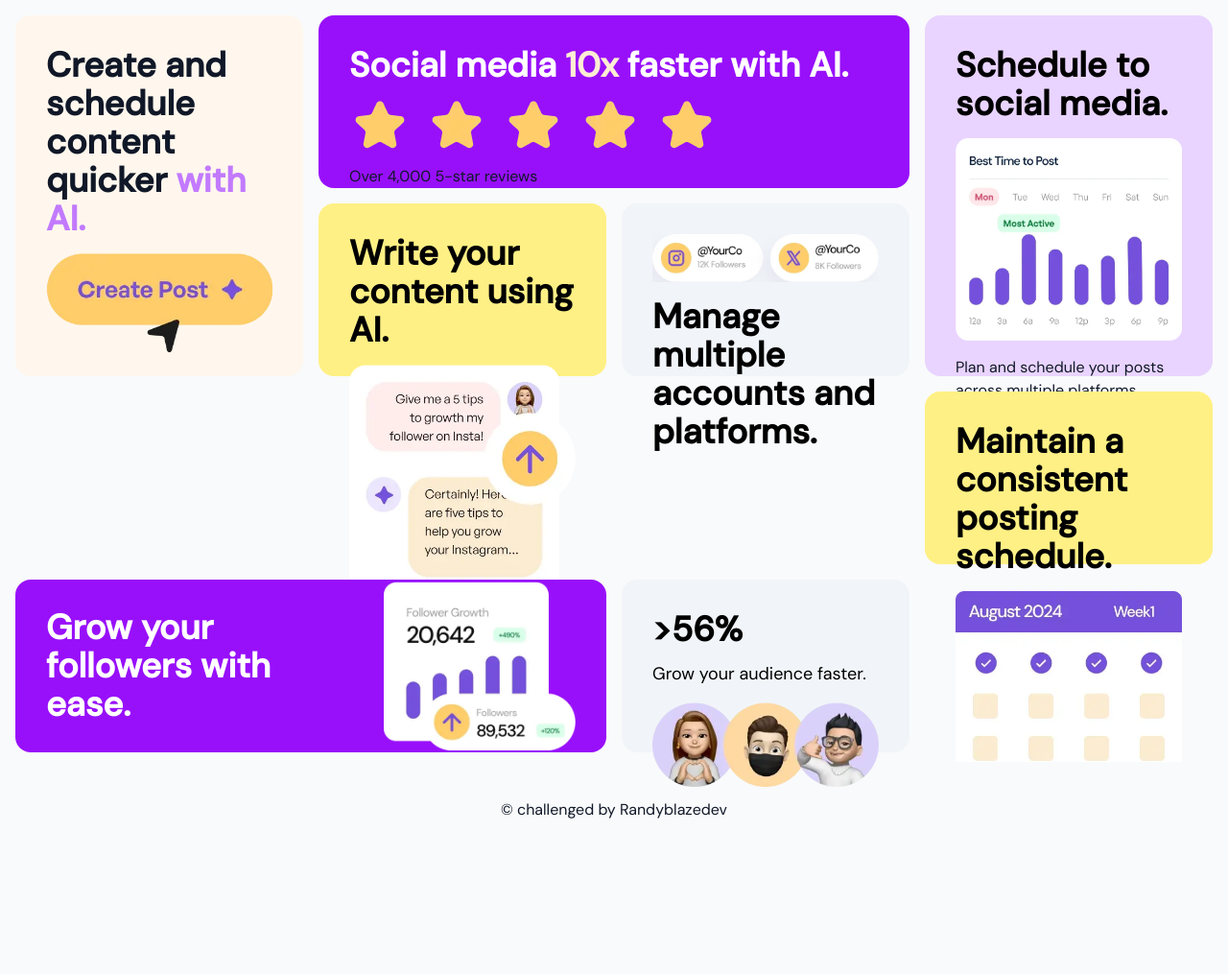
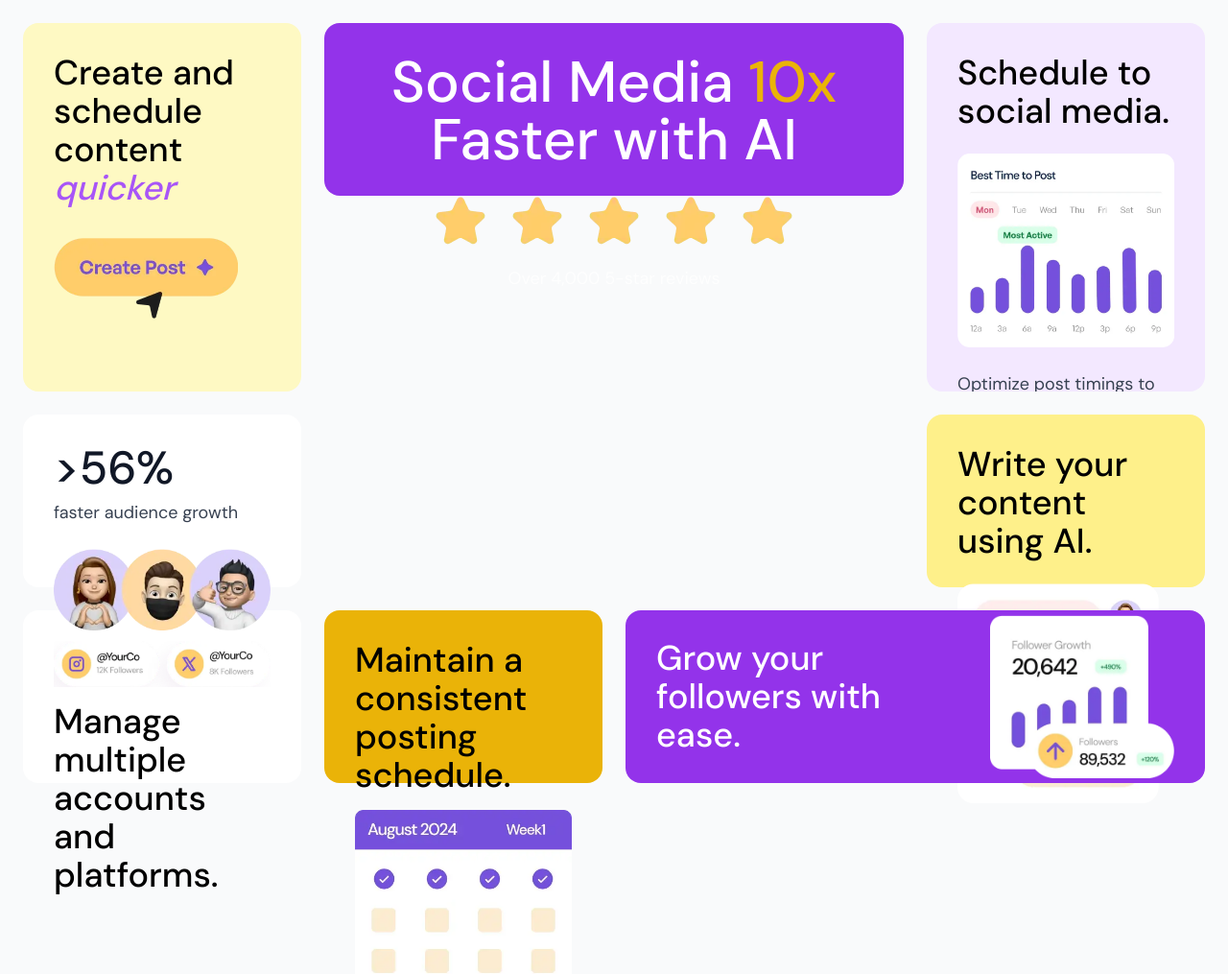
Before and after one commit to Randyblazedev/bento-grid, a plain HTML site: page index.html in a window 1280 px wide. Shown: the whole page at 96% size. Before the commit the page ends 888 px from the top, so only its background shows below. Drawn offline with nearby package versions, Linux system fonts and the light colour scheme.

Commit message:
fix: bento grid layout matching reference design

```diff
--- a/index.html
+++ b/index.html
@@ -4,68 +4,87 @@
   <meta charset="UTF-8">
   <meta name="viewport" content="width=device-width, initial-scale=1.0">
   <link rel="icon" type="image/png" sizes="32x32" href="./assets/images/favicon-32x32.png">
-  <script src="https://cdn.jsdelivr.net/npm/@tailwindcss/browser@4"></script>
+  <script src="https://cdn.tailwindcss.com"></script>
   <link rel="preconnect" href="https://fonts.googleapis.com">
   <link rel="preconnect" href="https://fonts.gstatic.com" crossorigin>
   <link href="https://fonts.googleapis.com/css2?family=DM+Sans:wght@400;500&display=swap" rel="stylesheet">
   <title>Bento Grid</title>
   <style>
     * { box-sizing: border-box; }
-    .bento-grid {
+    body { font-family: 'DM Sans', sans-serif; }
+    .grid-box { box-sizing: border-box; }
+    @media (min-width: 1024px) {
+      .bento {
         display: grid;
-      grid-template-columns: 1fr;
-      gap: 1rem;
-    }
-    @media (min-width: 1024px) {
-      .bento-grid {
         grid-template-columns: repeat(4, 1fr);
         grid-auto-rows: 180px;
+        gap: 1.5rem;
       }
-      .bento-grid > :nth-child(1) { grid-row: span 2; }
-      .bento-grid > :nth-child(2) { grid-column: span 2; }
-      .bento-grid > :nth-child(3) { grid-row: span 2; }
-      .bento-grid > :nth-child(6) { grid-column: 4; }
-      .bento-grid > :nth-child(7) { grid-column: span 2; display: flex; align-items: center; gap: 1.5rem; }
+      .bento > :nth-child(1) { grid-row: span 2; }
+      .bento > :nth-child(2) { grid-column: span 2; }
+      .bento > :nth-child(3) { grid-row: span 2; }
+      .bento > :nth-child(4) { grid-column: 4; }
+      .bento > :nth-child(7) { grid-column: span 2; display: flex; align-items: center; gap: 1.5rem; }
+      .bento > :nth-child(8) { grid-row: 3; }
     }
   </style>
 </head>
-<body class="[font-family:'DM_Sans',sans-serif] bg-gray-50 min-h-screen p-4">
-  <div class="max-w-7xl mx-auto bento-grid">
-    <div class="p-6 lg:p-8 bg-orange-50 rounded-2xl">
-      <h2 class="text-3xl lg:text-4xl font-bold text-gray-900 mb-4">Create and schedule content quicker <span class="text-purple-400">with AI.</span></h2>
-      <img src="./assets/images/illustration-create-post.webp" class="w-full max-w-xs mx-auto">
+<body class="bg-gray-50 min-h-screen flex items-center justify-center p-6">
+  <div class="max-w-7xl mx-auto">
+    <div class="bento space-y-4 lg:space-y-0">
+      <!-- 1. Create with AI -->
+      <div class="p-6 lg:p-8 rounded-2xl bg-yellow-100 text-left">
+        <h2 class="text-3xl lg:text-4xl font-medium leading-tight">Create and schedule content <span class="text-purple-500 italic font-medium">quicker</span></h2>
+        <img src="./assets/images/illustration-create-post.webp" class="w-48 mt-8" alt="create post">
       </div>
-    <div class="p-6 lg:p-8 bg-purple-600 rounded-2xl">
-      <h2 class="text-3xl lg:text-4xl text-white font-bold mb-3">Social media <span class="text-orange-100">10x</span> faster with AI.</h2>
-      <img src="./assets/images/illustration-five-stars.webp" class="mb-2">
-      <p class="text-gray-900">Over 4,000 5-star reviews</p>
+
+      <!-- 2. Social media 10x - PURPLE Large -->
+      <div class="p-6 lg:p-8 rounded-2xl bg-purple-600 text-center text-white">
+        <h2 class="text-5xl lg:text-6xl font-medium leading-tight">Social Media <span class="text-yellow-500">10x</span> Faster with AI</h2>
+        <img src="./assets/images/illustration-five-stars.webp" class="mx-auto mt-6" alt="5 stars">
+        <p class="text-white/80 mt-3 text-lg">Over 4,000 5-star reviews</p>
       </div>
-    <div class="p-6 lg:p-8 bg-purple-200 rounded-2xl">
-      <h2 class="text-3xl lg:text-4xl font-bold mb-4">Schedule to social media.</h2>
-      <img src="./assets/images/illustration-schedule-posts.webp" class="w-full">
-      <p class="text-gray-900 mt-4">Plan and schedule your posts across multiple platforms.</p>
+
+      <!-- 3. Schedule - PURPLE LIGHT -->
+      <div class="p-6 lg:p-8 rounded-2xl bg-purple-100 overflow-hidden">
+        <h2 class="text-3xl lg:text-4xl font-medium leading-tight">Schedule to social media.</h2>
+        <img src="./assets/images/illustration-schedule-posts.webp" class="w-full mt-6" alt="schedule">
+        <p class="text-gray-700 mt-6 text-lg">Optimize post timings to publish content at the perfect time for your audience.</p>
       </div>
-    <div class="p-6 lg:p-8 bg-yellow-200 rounded-2xl">
-      <h2 class="text-3xl lg:text-4xl font-bold mb-4">Write your content using AI.</h2>
-      <img src="./assets/images/illustration-ai-content.webp" class="w-full">
+
+      <!-- 4. Write content - YELLOW -->
+      <div class="p-6 lg:p-8 rounded-2xl bg-yellow-200">
+        <h2 class="text-3xl lg:text-4xl font-medium leading-tight">Write your content using AI.</h2>
+        <img src="./assets/images/illustration-ai-content.webp" class="w-full mt-6" alt="AI content">
       </div>
-    <div class="p-6 lg:p-8 bg-slate-100 rounded-2xl">
-      <img src="./assets/images/illustration-multiple-platforms.webp" class="w-full mb-4">
-      <h2 class="text-3xl lg:text-4xl font-bold">Manage multiple accounts and platforms.</h2>
+
+      <!-- 5. Multiple platforms -->
+      <div class="p-6 lg:p-8 rounded-2xl bg-white">
+        <img src="./assets/images/illustration-multiple-platforms.webp" class="w-full mb-4" alt="platforms">
+        <h2 class="text-3xl lg:text-4xl font-medium leading-tight">Manage multiple accounts and platforms.</h2>
       </div>
-    <div class="p-6 lg:p-8 bg-yellow-200 rounded-2xl">
-      <h2 class="text-3xl lg:text-4xl font-bold mb-4">Maintain a consistent posting schedule.</h2>
-      <img src="./assets/images/illustration-consistent-schedule.webp" class="w-full">
+
+      <!-- 6. Consistent schedule -->
+      <div class="p-6 lg:p-8 rounded-2xl bg-yellow-500">
+        <h2 class="text-3xl lg:text-4xl font-medium leading-tight">Maintain a consistent posting schedule.</h2>
+        <img src="./assets/images/illustration-consistent-schedule.webp" class="w-full mt-4" alt="schedule">
       </div>
-    <div class="p-6 lg:p-8 bg-purple-600 rounded-2xl text-white lg:flex lg:items-center lg:gap-6">
-      <h2 class="text-3xl lg:text-4xl font-bold mb-4 lg:mb-0">Grow your followers with ease.</h2>
-      <img src="./assets/images/illustration-grow-followers.webp" class="w-full lg:max-w-[200px]">
-    </div>
-    <div class="p-6 lg:p-8 bg-slate-100 rounded-2xl">
-      <h2 class="text-3xl lg:text-4xl font-bold">&gt;56%<br><span class="text-lg font-normal">Grow your audience faster.</span></h2>
-      <img src="./assets/images/illustration-audience-growth.webp" class="w-full mt-4">
+
+      <!-- 7. Grow followers - PURPLE Wide -->
+      <div class="p-6 lg:p-8 rounded-2xl bg-purple-600 text-white">
+        <div class="lg:flex lg:items-center lg:gap-8">
+          <h2 class="text-3xl lg:text-4xl font-medium leading-tight lg:max-w-xs">Grow your followers with ease.</h2>
+          <img src="./assets/images/illustration-grow-followers.webp" class="w-48 mx-auto lg:mx-0 mt-4 lg:mt-0" alt="grow">
         </div>
       </div>
-  <footer class="text-center text-gray-900 mt-8 p-4">&copy; challenged by Randyblazedev</footer>
+
+      <!-- 8. Grow faster -->
+      <div class="p-6 lg:p-8 rounded-2xl bg-white">
+        <h2 class="text-4xl lg:text-5xl font-medium text-gray-900">&gt;56%</h2>
+        <p class="text-gray-700 text-lg mt-2">faster audience growth</p>
+        <img src="./assets/images/illustration-audience-growth.webp" class="w-full mt-6" alt="audience growth">
+      </div>
+    </div>
+  </div>
 </body>
 </html>
```
Lines whose indentation alone changed are shown as unchanged.
